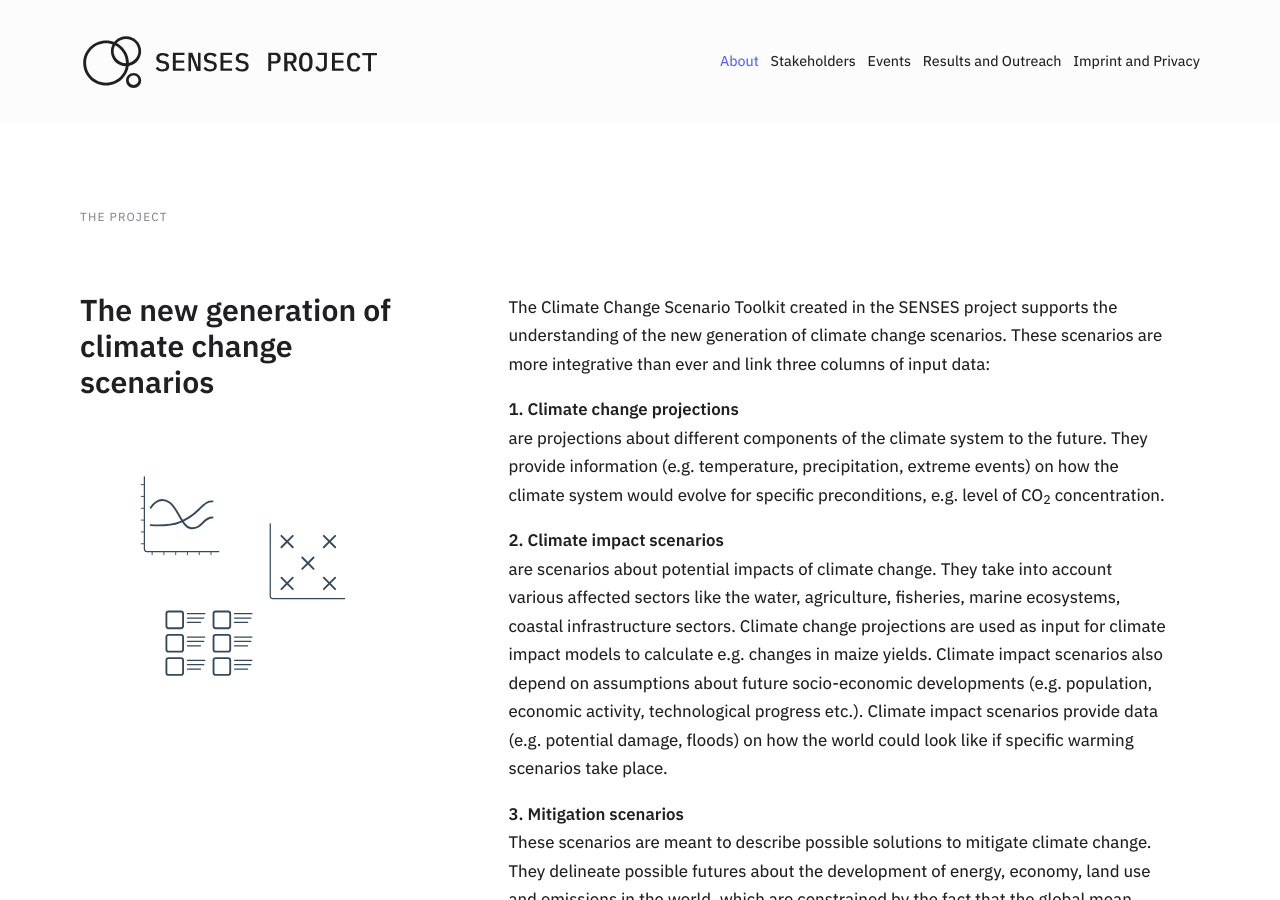
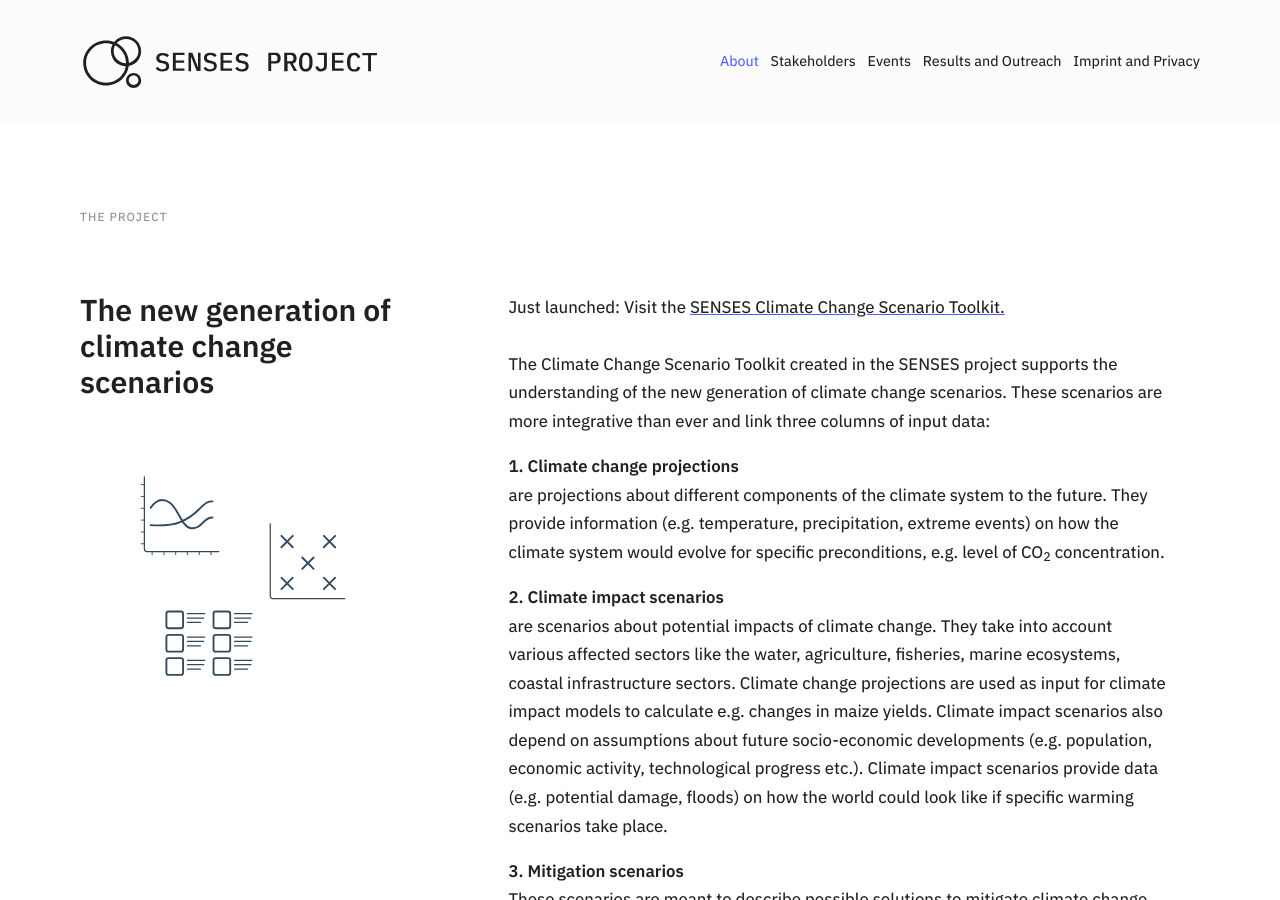
Before and after one commit to SensesProject/project-website-jekyll, a Jekyll site: the page built from index.html, in a window 1280 px wide and 900 px high. Built offline with Jekyll 4.4.1, drawn with Linux system fonts in a browser that asks for light colours.

Commit message:
Added toolkit link

```diff
--- a/index.html
+++ b/index.html
@@ -10,7 +10,8 @@ layout: home
     </div>
     <div class="content">
       <p>
-        The Climate Change Scenario Toolkit created in the SENSES project supports the understanding of the new generation of climate change scenarios. These scenarios are more integrative than ever and link three columns of input data:
+Just launched: Visit the <a href="https://climatescenarios.org/">SENSES Climate Change Scenario Toolkit. </a><br/><br/>
+The Climate Change Scenario Toolkit created in the SENSES project supports the understanding of the new generation of climate change scenarios. These scenarios are more integrative than ever and link three columns of input data:
       </p>
       <p>
         <strong>1. Climate change projections</strong><br /> are projections about different components of the climate system to the future. They provide information (e.g. temperature, precipitation, extreme events) on how the climate system would evolve for specific preconditions, e.g. level of CO<sub>2</sub> concentration.
```
